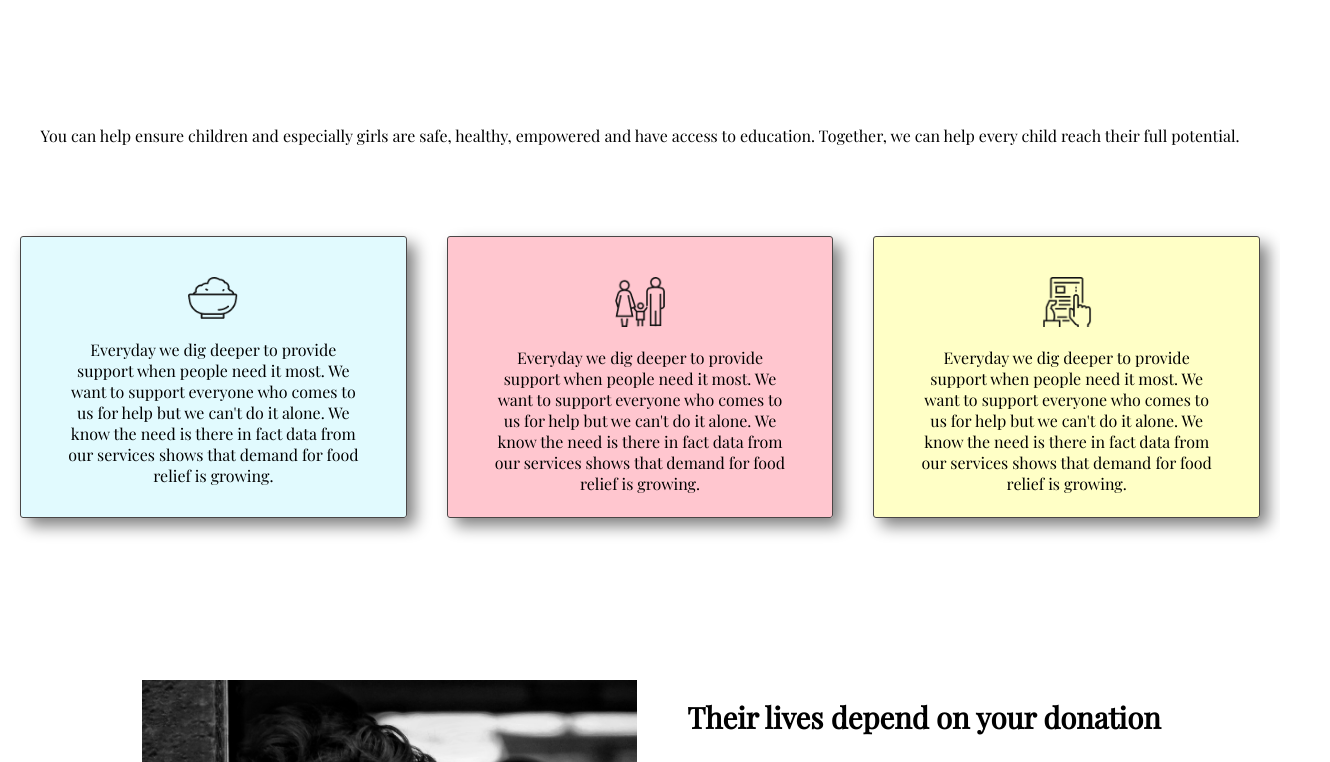
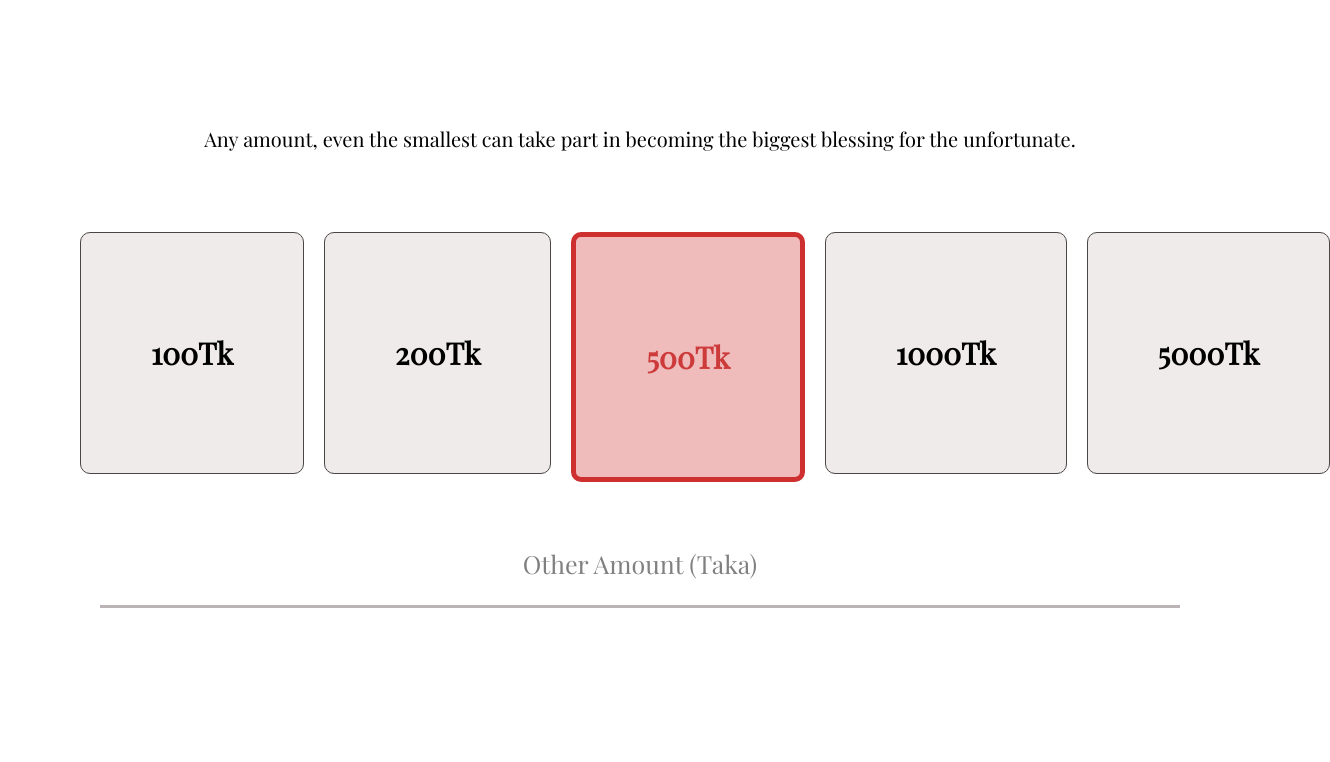
Before and after one commit to TasinHossain/charity-fund, a plain HTML site: page index.html in a window 1280 px wide. Shown: the part 1320-2082 px from the top of the page, 1330 px wide, since content can reach past the window. Drawn offline with nearby package versions, Linux system fonts and the light colour scheme; a web font is replaced by a local one.

Commit message:
amount adde

```diff
--- a/index.html
+++ b/index.html
@@ -27,16 +27,54 @@
         </div>
     </section>
 
-    <h1 class="title2">Our Donation Plan</h1>
-    <p class="write">You can help ensure children and especially girls are safe, healthy, empowered and have access to
+    <h1 class="title2">Donate Today</h1>
+    <p class="write">Any amount, even the smallest can take part in becoming the biggest blessing for the unfortunate.
+    </p>
+    <div class="section-two">
+        <div class="amount1">
+            <div class="amount-description">
+                <p>100Tk</p>
+            </div>
+        </div>
+        <div class="amount2">
+            <div class="amount-description">
+                <p>200Tk</p>
+            </div>
+        </div>
+        <div class="amount3">
+            <div class="amount-description">
+                <p>500Tk</p>
+            </div>
+        </div>
+        <div class="amount4">
+            <div class="amount-description">
+                <p>1000Tk</p>
+            </div>
+        </div>
+        <div class="amount5">
+            <div class="amount-description">
+                <p>5000Tk</p>
+            </div>
+        </div>
+    </div>
+    <div class="input">
+        <p>
+            Other Amount (Taka)
+        </p>
+    </div>
+
+    <h1 class="title3">Our Donation Plan</h1>
+    <p class="write">You can help ensure children and especially girls are safe, healthy, empowered and have access
+        to
         education.
         Together, we can help every child reach their full potential.</p>
-    <div class="section-two">
+    <div class="section-three">
         <div class="card1">
             <div class="card-description">
                 <img class="food-icon" src="./design/icons/food.png" alt="">
                 <p>
-                    Everyday we dig deeper to provide support when people need it most. We want to support everyone who
+                    Everyday we dig deeper to provide support when people need it most. We want to support everyone
+                    who
                     comes to us for help but we can't do it alone. We know the need is there in fact data from our
                     services shows that demand for food relief is growing.
                 </p>
@@ -46,7 +84,8 @@
             <div class="card-description">
                 <img class="food-icon" src="./design/icons/shelter.png" alt="">
                 <p>
-                    Everyday we dig deeper to provide support when people need it most. We want to support everyone who
+                    Everyday we dig deeper to provide support when people need it most. We want to support everyone
+                    who
                     comes to us for help but we can't do it alone. We know the need is there in fact data from our
                     services shows that demand for food relief is growing.
                 </p>
@@ -56,7 +95,8 @@
             <div class="card-description">
                 <img class="food-icon" src="./design/icons/Frame-1.png" alt="">
                 <p>
-                    Everyday we dig deeper to provide support when people need it most. We want to support everyone who
+                    Everyday we dig deeper to provide support when people need it most. We want to support everyone
+                    who
                     comes to us for help but we can't do it alone. We know the need is there in fact data from our
                     services shows that demand for food relief is growing.
                 </p>
@@ -71,12 +111,15 @@
             <br>
             <h3>Their lives depend on your donation</h3>
             <p>
-                A good quality education helps children reach their full potential; however, for millions of children
-                and youth, it is beyond reach and many are not learning basic skills like reading and math if they do
+                A good quality education helps children reach their full potential; however, for millions of
+                children
+                and youth, it is beyond reach and many are not learning basic skills like reading and math if they
+                do
                 attend school.
 
                 The Global Education team works across five major areas, finding the best solutions to help children
-                learn and thrive.Our Basic Education programs help school-age children develop vital skills to ensure
+                learn and thrive.Our Basic Education programs help school-age children develop vital skills to
+                ensure
                 their success both in school and out. Using proven approaches
                 which will prepare them for a lifetime of learning.
             </p>
--- a/style.css
+++ b/style.css
@@ -66,6 +66,10 @@ span {
     font-weight: 700;
 }
 
+.money {
+    color: black;
+}
+
 .title2 {
     text-align: center;
     font-size: 40px;
@@ -76,6 +80,103 @@ span {
 }
 
 .section-two {
+    margin-top: 70px;
+    display: flex;
+    justify-content: space-evenly;
+    margin-left: 70px;
+    margin-right: 70px;
+}
+
+.amount1 {
+    height: 100px;
+    width: 250px;
+    border: 1px solid rgb(74, 70, 70);
+    border-radius: 10px;
+    font-size: 30px;
+    font-weight: 600;
+    color: black;
+    text-align: center;
+    padding: 70px;
+    margin: 10px;
+    background-color: rgba(235, 227, 227, 0.718);
+}
+
+
+.amount2 {
+    height: 100px;
+    width: 250px;
+    border: 1px solid rgb(74, 70, 70);
+    border-radius: 10px;
+    font-size: 30px;
+    font-weight: 600;
+    color: black;
+    text-align: center;
+    padding: 70px;
+    margin: 10px;
+    background-color: rgba(235, 227, 227, 0.718);
+}
+
+.amount3 {
+    height: 100px;
+    width: 250px;
+    border: 5px solid rgb(206, 48, 48);
+    border-radius: 10px;
+    font-size: 30px;
+    font-weight: 600;
+    color: rgb(205, 58, 58);
+    text-align: center;
+    padding: 70px;
+    margin: 10px;
+    background-color: rgba(233, 161, 161, 0.718);
+}
+
+.amount4 {
+    height: 100px;
+    width: 250px;
+    border: 1px solid rgb(74, 70, 70);
+    border-radius: 10px;
+    font-size: 30px;
+    font-weight: 600;
+    color: black;
+    text-align: center;
+    padding: 70px;
+    margin: 10px;
+    background-color: rgba(235, 227, 227, 0.718);
+}
+
+.amount5 {
+    height: 100px;
+    width: 250px;
+    border: 1px solid rgb(74, 70, 70);
+    border-radius: 10px;
+    font-size: 30px;
+    font-weight: 600;
+    color: black;
+    text-align: center;
+    padding: 70px;
+    margin: 10px;
+    background-color: rgba(235, 227, 227, 0.718);
+}
+
+.input {
+    color: grey;
+    font-size: 25px;
+    padding-top: 30px;
+    margin-left: 100px;
+    margin-right: 100px;
+    border-bottom: 3px solid rgb(187, 180, 180);
+}
+
+.title3 {
+    text-align: center;
+    font-size: 40px;
+    font-weight: bold;
+    color: black;
+    margin-bottom: 20px;
+    text-decoration: underline rgba(255, 0, 0, 0.653);
+}
+
+.section-three {
     margin-top: 70px;
     display: flex;
     justify-content: space-evenly;
@@ -122,6 +223,8 @@ span {
 
 .write {
     color: black;
+    font-size: 20px;
+    padding-top: -10%;
 }
 
 .food-icon {
@@ -143,7 +246,7 @@ section {
 .half-width {
     width: 50%;
     padding: 4%;
-    margin: 0px;
+    margin: 60px;
     border: 0px;
     color: black;
     text-align: left;
```
